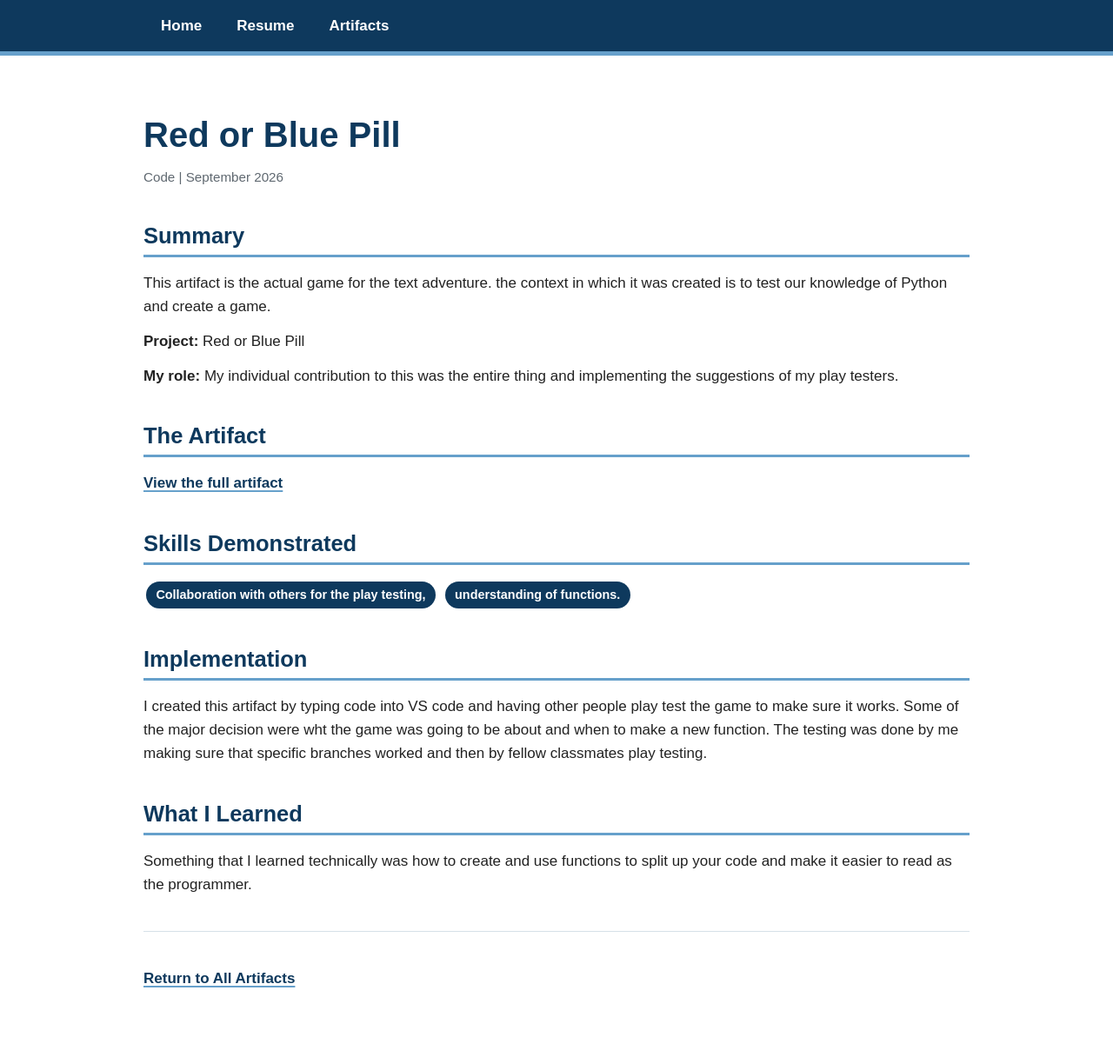
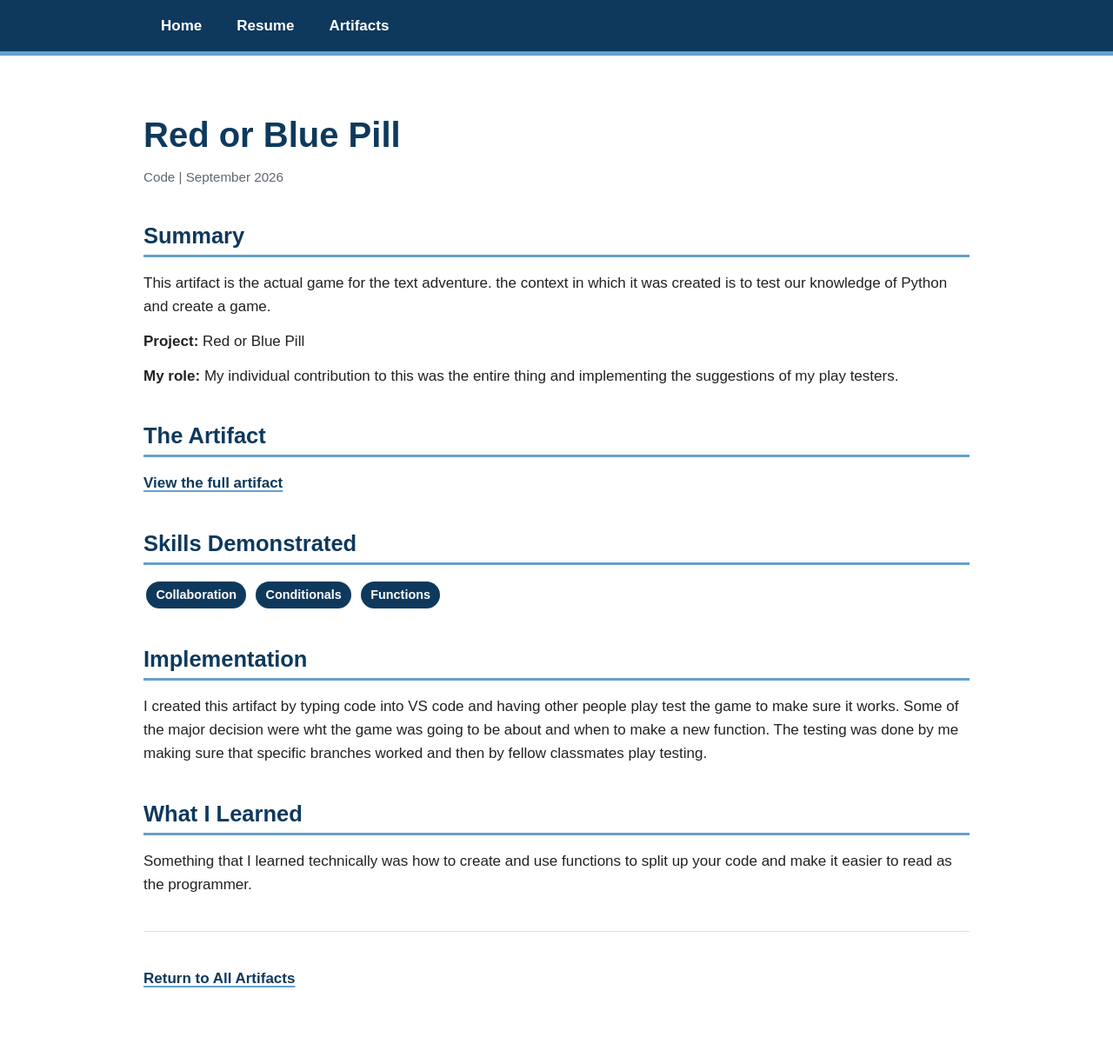
Before and after one commit to Yoav321/Apex-Portfolio, a Jekyll site: the page built from artifacts/Text_Adventure_Code/index.md, in a window 1280 px wide. Shown: the whole page at 87% size. Built offline with Jekyll 4.4.1, drawn with Linux system fonts in a browser that asks for light colours.

Commit message:
update skills in index.md for TA

```diff
--- a/artifacts/Text_Adventure_Code/index.md
+++ b/artifacts/Text_Adventure_Code/index.md
@@ -21,8 +21,9 @@ This artifact is the actual game for the text adventure. the context in which it
 
 ## Skills Demonstrated
 
-<span class="skill-tag">Collaboration with others for the play testing, </span>
-<span class="skill-tag">understanding of functions. </span>
+<span class="skill-tag">Collaboration</span>
+<span class="skill-tag">Conditionals</span>
+<span class="skill-tag">Functions</span>
 
 ## Implementation
 
```
